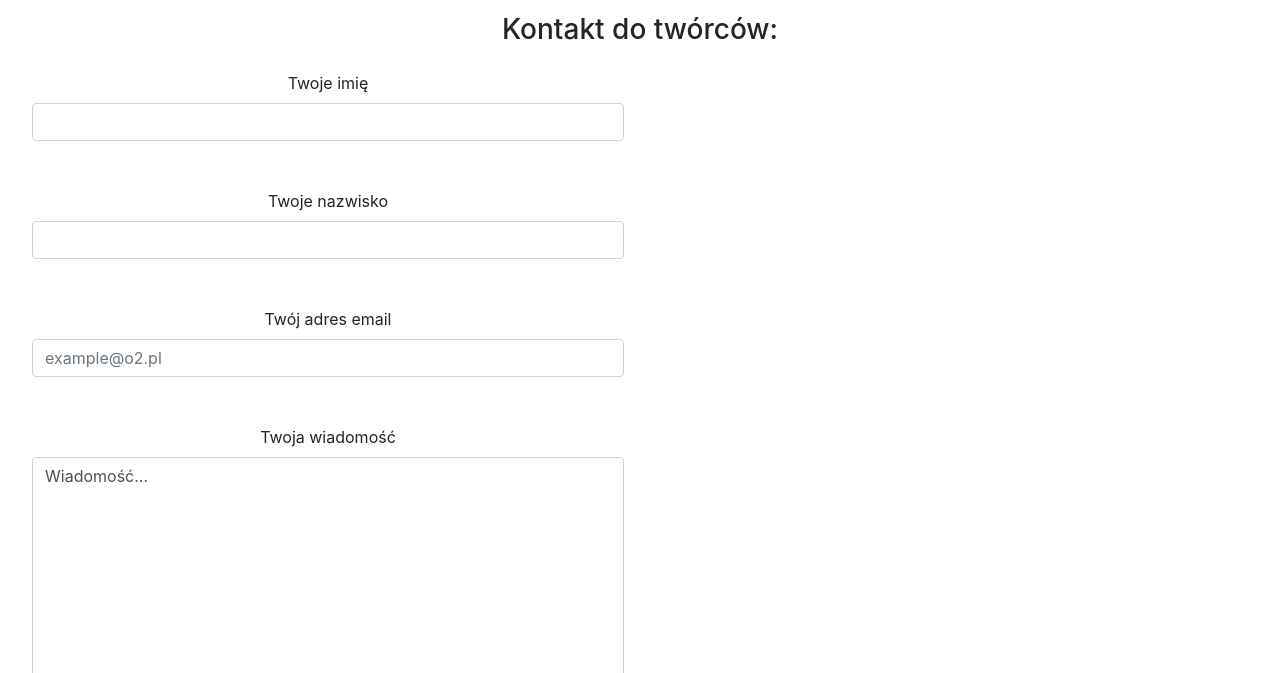
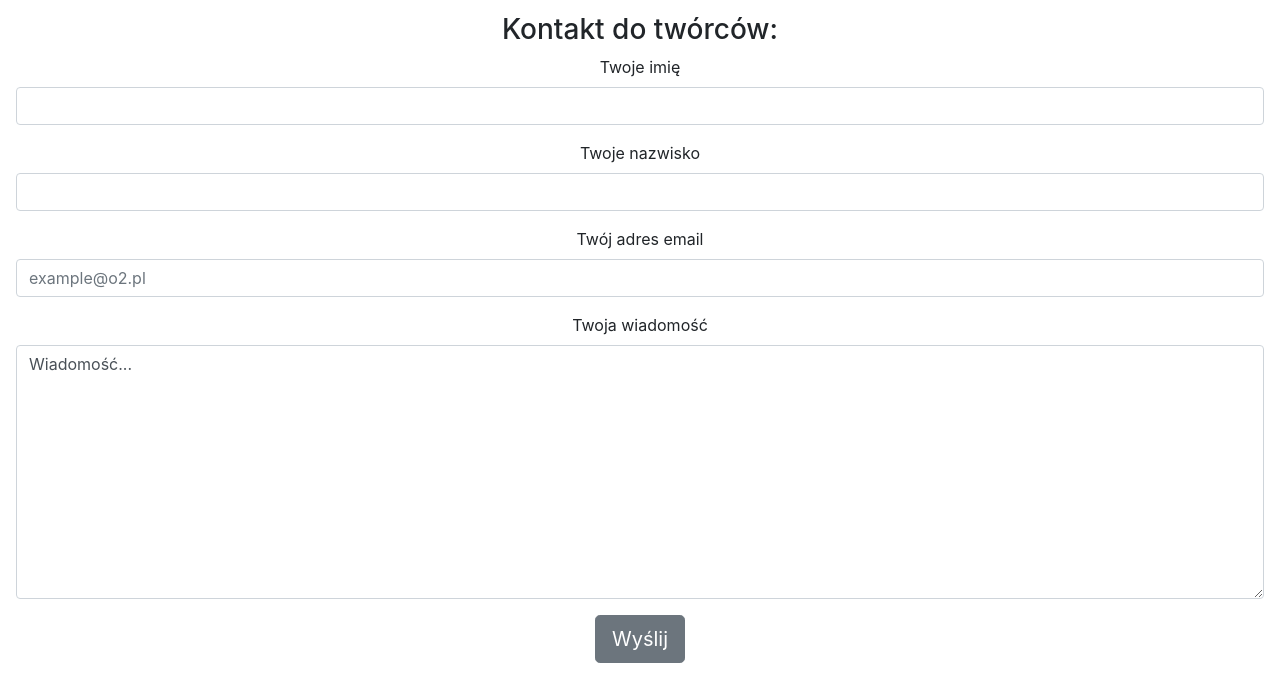
Before and after one commit to Bartw00/team1projectA8, a plain HTML site: page index.html in a window 1280 px wide. Shown: the part 2153-2826 px from the top of the page. Drawn offline with Linux system fonts and the light colour scheme.

Commit message:
Poprawione wyświetlanie formularza

```diff
--- a/index.html
+++ b/index.html
@@ -219,26 +219,28 @@
       <footer>
         <div class="col-12 text-center">
           <h3 class="heading">Kontakt do twórców:</h3>
+          <div class="text-center">
           <form>
-              <div class="form-group col-md-6">
+              <div class="form-group">
                 <label for="fname">Twoje imię</label>
                 <input type="text" class="form-control" id="fname">
               </div>
-              <div class="form-group col-md-6">
+              <div class="form-group">
                 <label for="fsurname">Twoje nazwisko</label>
                 <input type="text" class="form-control" id="fsurname">
               </div>
 
-            <div class="form-group col-md-6">
+            <div class="form-group ">
               <label for="femail">Twój adres email</label>
               <input type="email" class="form-control" id="femail" placeholder="example@o2.pl">
             </div>
-            <div class="form-group col-md-6">
+            <div class="form-group">
               <label for="fmessage">Twoja wiadomość</label>
               <textarea name="message" class="form-control" rows="10" cols="30" id="fmessage">Wiadomość...</textarea>
             </div>
             <button type="submit" class="btn btn-secondary btn-lg">Wyślij</button>
           </form>
+          </div>
 
 
           <img src="img/Logo.jpeg" alt="LOGO" />
--- a/style.css
+++ b/style.css
@@ -74,12 +74,7 @@ footer a i:first-of-type{
   color: red;
 }
 
-@media all and (min-width:768px){
-  .form-group label{
-    justify-content: center;
-    text-align: center;
-  }
-}
+
 /*
 @media all and (max-width:992px){
   form{
```
